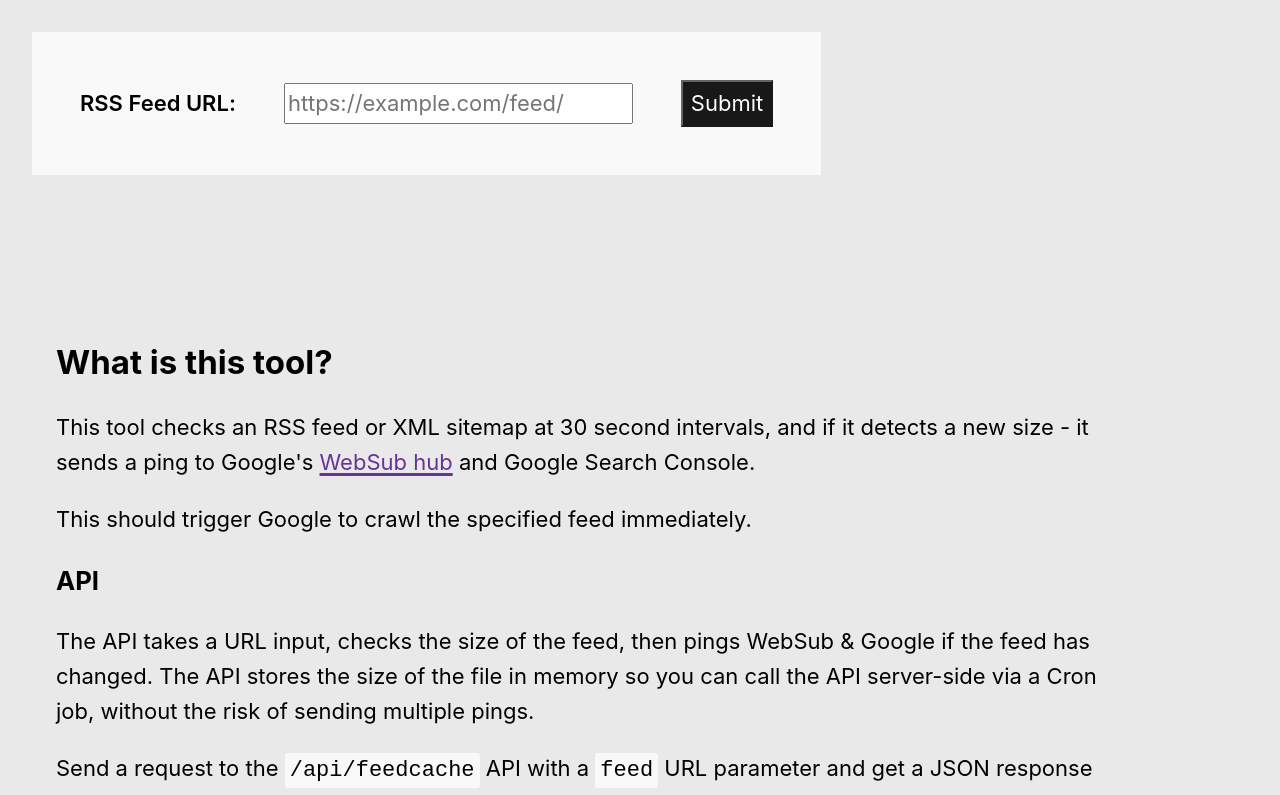
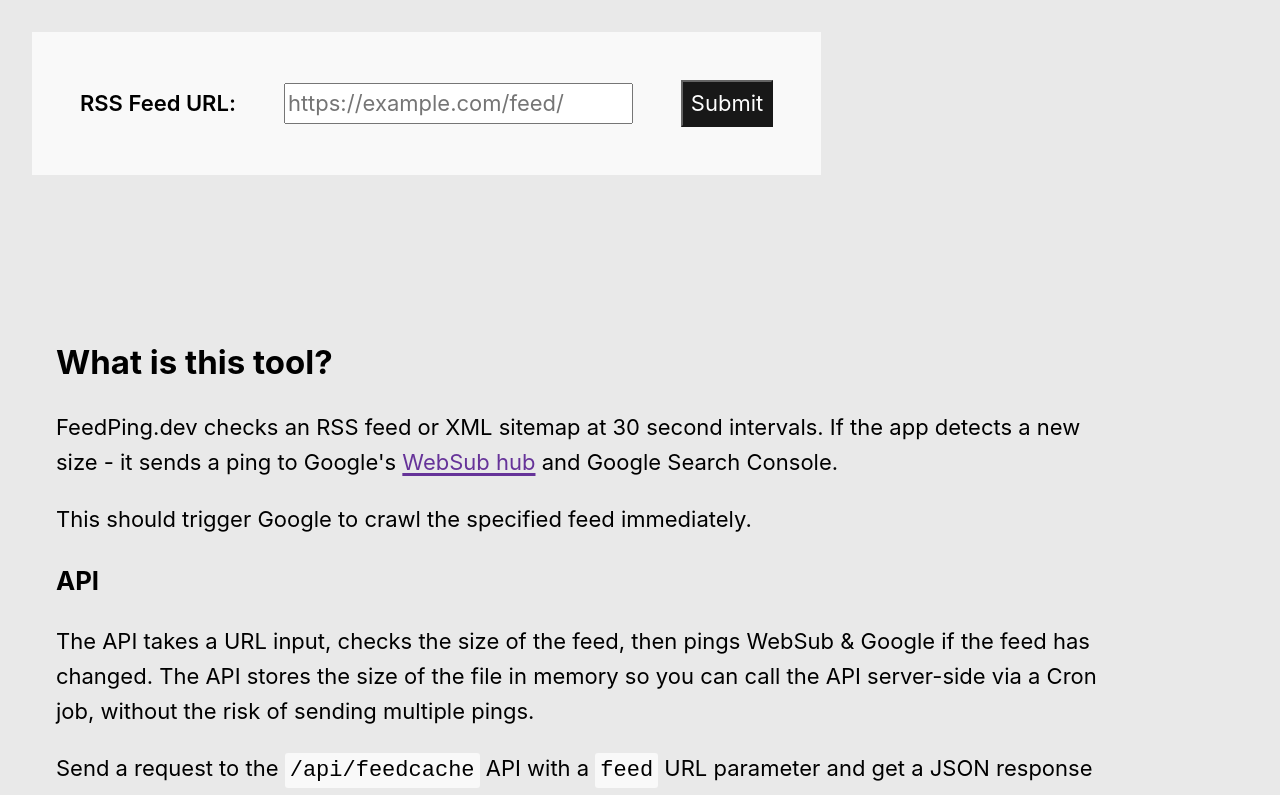
Before and after one commit to colinmcdermott/feedchecker-api, a Next.js app: page / in a window 1280 px wide. Shown: the top 795 px of the page. Built offline with nearby package versions, Linux system fonts and the light colour scheme.

Commit message:
Update index.tsx

```diff
--- a/pages/index.tsx
+++ b/pages/index.tsx
@@ -105,7 +105,7 @@ function FeedChecker() {
       <section>
 
         <h2>What is this tool?</h2>
-        <p>This tool checks an RSS feed or XML sitemap at 30 second intervals, and if it detects a new size - it sends a ping to Google's <a href='https://pubsubhubbub.appspot.com/' target='_blank'>WebSub hub</a> and Google Search Console.</p>
+        <p>FeedPing.dev checks an RSS feed or XML sitemap at 30 second intervals. If the app detects a new size - it sends a ping to Google's <a href='https://pubsubhubbub.appspot.com/' target='_blank'>WebSub hub</a> and Google Search Console.</p>
         <p>This should trigger Google to crawl the specified feed immediately.</p>
         <h3>API</h3>
         <p>The API takes a URL input, checks the size of the feed, then pings WebSub & Google if the feed has changed. The API stores the size of the file in memory so you can call the API server-side via a Cron job, without the risk of sending multiple pings.</p>
```
